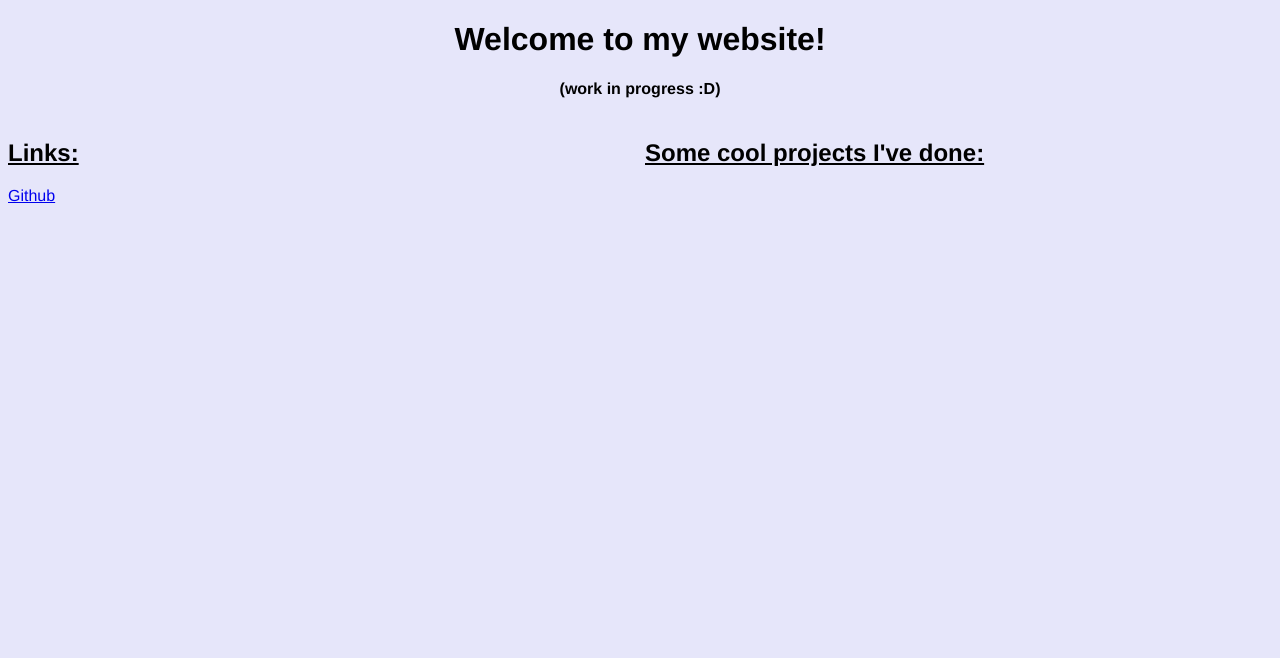
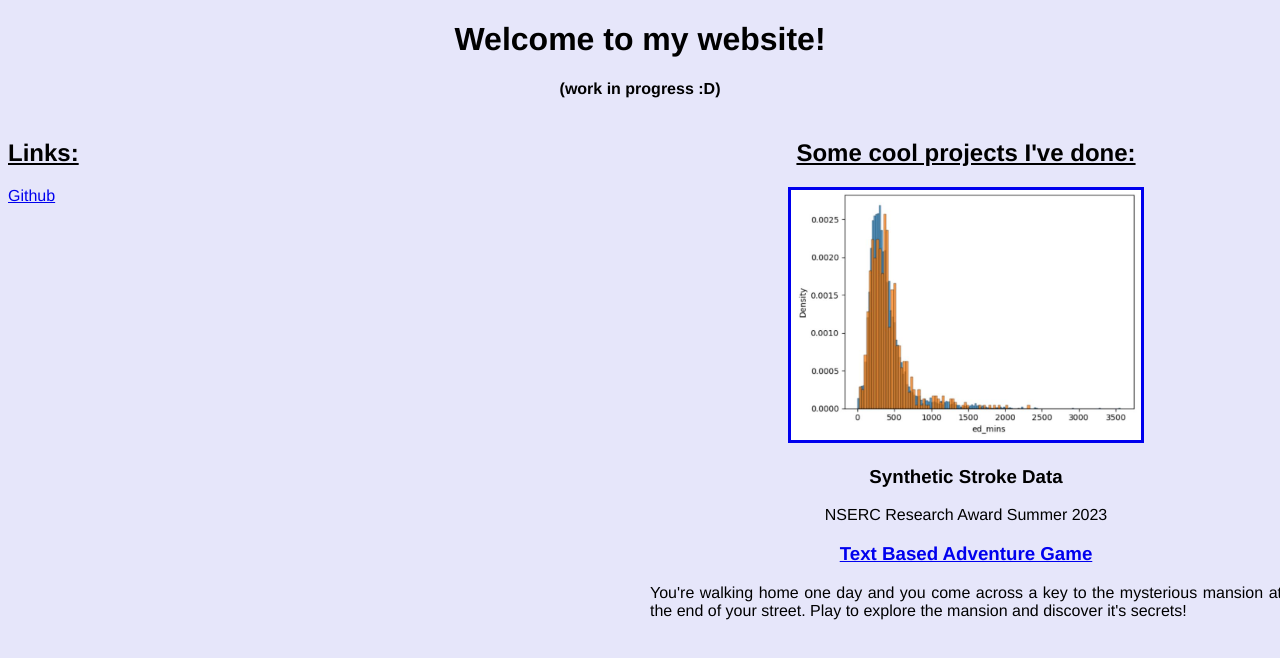
Before and after one commit to emilydormody/muncs-website, a plain HTML site: page index.html in a window 1280 px wide. Drawn offline with Linux system fonts and the light colour scheme.

Commit message:
added projects

```diff
--- a/index.html
+++ b/index.html
@@ -12,15 +12,23 @@
     </div>
 
     <div class="cool-stuff">
-        <h2><u>Some cool projects I've done:</u></h2>
+        <center><h2><u>Some cool projects I've done:</u></h2>
+        <div class="synthetic-data">
+            <a href="https://github.com/emilydormody/Synthetic-Stroke-Data/tree/main"> <img src="ed_graph.jpg" ></a>
+            <h3>Synthetic Stroke Data</h3>
+            <p>NSERC Research Award Summer 2023</p>
+        </div>
+            <a href="https://github.com/emilydormody/text-based-adventure-game/tree/main"><h3>Text Based Adventure Game</h3></a>
+            <div class="adventure">
+            <p>You're walking home one day and you come across a key to the mysterious mansion at the end of your street.
+                Play to explore the mansion and discover it's secrets!</p>
+            </div>
+        </center>
     </div>
 
     <div class="blank"></div>
 
-    <!-- <div class="synthetic-data">
-        <a href="https://github.com/emilydormody/Synthetic-Stroke-Data/tree/main"> <img src="ed_graph.jpg" ></a>
-        <h3>Synthetic Stroke Data</h3>
-    </div> -->
+
 
 
     <!-- <div class="Element 1">One</div>
@@ -36,13 +44,16 @@
 <style>
     .grid-container{
     display: grid;
-    grid-template-columns: 1fr 1fr;
+    grid-template-columns: 50% 50%;
     grid-template-rows: 100px 100px;
     grid-gap: 10px;
     font-size: 16px;
 }
-    img{width: 275px; height: 250px;
-
+    img{width: 350px; height: 250px;
+        border-style: solid;
+    }
+    .adventure{
+        text-align: justify;
     }
 
 </style>
```
